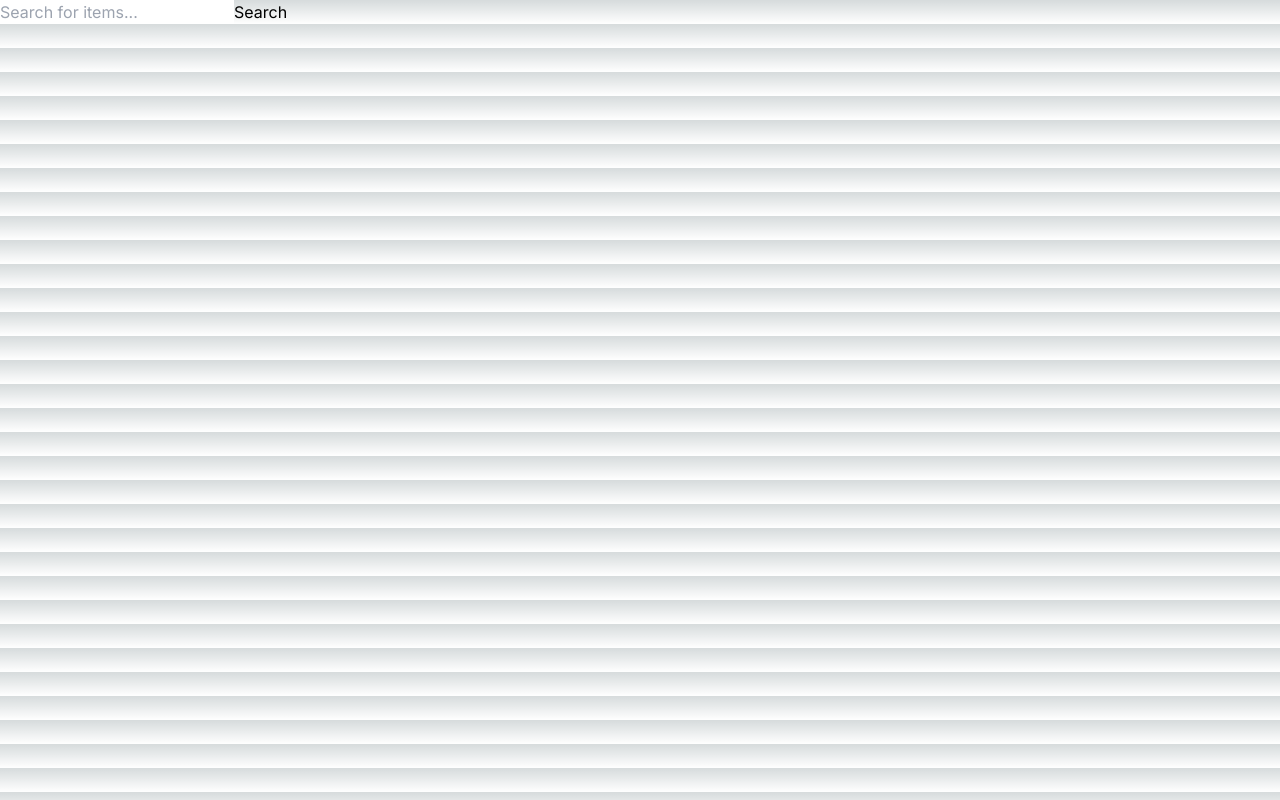
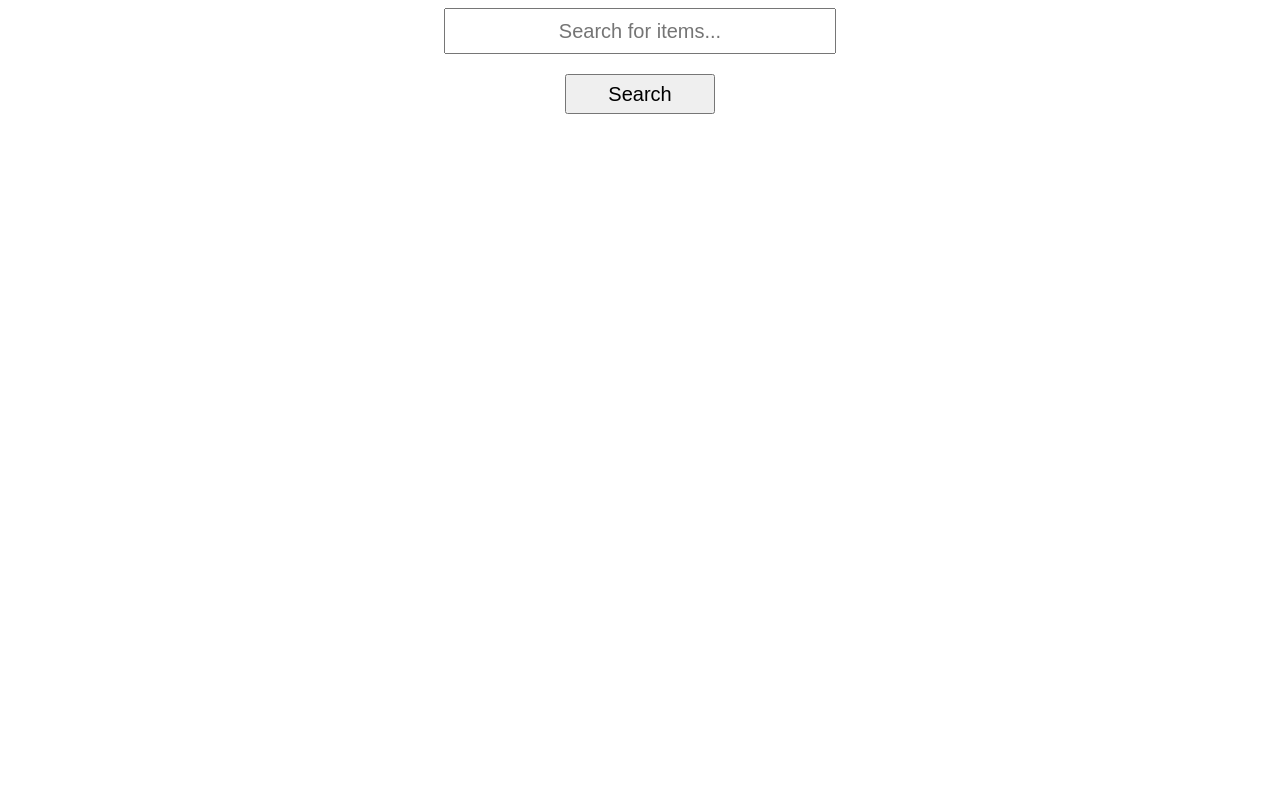
Before and after one commit to yelucie/hackathon-iit-spring-2024, a Next.js app: page / in a window 1280 px wide. Built offline with nearby package versions, Linux system fonts and the light colour scheme.

Commit message:
optimize the UI

```diff
--- a/app/globals.css
+++ b/app/globals.css
@@ -1,33 +1,26 @@
-@tailwind base;
-@tailwind components;
-@tailwind utilities;
-
-:root {
-  --foreground-rgb: 0, 0, 0;
-  --background-start-rgb: 214, 219, 220;
-  --background-end-rgb: 255, 255, 255;
+.search-container {
+    display: flex;
+    justify-content: center;
+    align-items: center;
+    height: 100vh; /* Full height of the viewport */
 }
 
-@media (prefers-color-scheme: dark) {
-  :root {
-    --foreground-rgb: 255, 255, 255;
-    --background-start-rgb: 0, 0, 0;
-    --background-end-rgb: 0, 0, 0;
-  }
+.search-box {
+    display: flex;
+    flex-direction: column;
+    align-items: center;
 }
 
-body {
-  color: rgb(var(--foreground-rgb));
-  background: linear-gradient(
-      to bottom,
-      transparent,
-      rgb(var(--background-end-rgb))
-    )
-    rgb(var(--background-start-rgb));
+input[type="text"] {
+    width: 48vh; /* Larger width */
+    height: 40px; /* Taller input */
+    font-size: 20px; /* Larger text */
+    margin-bottom: 20px; /* Space below the input */
+    text-align: center;
 }
 
-@layer utilities {
-  .text-balance {
-    text-wrap: balance;
-  }
+button {
+    width: 150px; /* Larger width */
+    height: 40px; /* Taller button */
+    font-size: 20px; /* Larger text */
 }
--- a/components/SearchForm.js
+++ b/components/SearchForm.js
@@ -10,7 +10,7 @@ const SearchForm = ({ onSearch }) => {
     };
 
     return (
-        <form onSubmit={handleSubmit}>
+        <form className="search-box" onSubmit={handleSubmit}>
             <input
                 type="text"
                 value={query}
--- a/components/SearchResults.js
+++ b/components/SearchResults.js
@@ -1,19 +1,66 @@
 import Link from 'next/link';
-
 const SearchResults = ({ results }) => {
     return (
+        <>
+            <style jsx>{`
+                ul {
+                    list-style: none;
+                    margin: 0;
+                    padding: 0;
+                    display: flex;
+                    flex-wrap: wrap;
+                    gap: 20px;
+                    justify-content: center;
+                }
+                li {
+                    border: 1px solid #e1e1e1;
+                    border-radius: 10px;
+                    overflow: hidden;
+                    transition: transform 0.2s ease, box-shadow 0.2s ease;
+                    width: calc(33.333% - 20px); /* Three items per row with gap */
+                }
+                li:hover {
+                    transform: translateY(-5px);
+                    box-shadow: 0 4px 6px rgba(0, 0, 0, 0.1);
+                }
+                a {
+                    color: inherit;
+                    text-decoration: none;
+                    display: block;
+                    padding: 16px;
+                }
+                h2 {
+                    margin: 0 0 10px 0;
+                    color: #333;
+                    font-size: 1.2rem;
+                }
+                p {
+                    margin: 0;
+                    color: #666;
+                    font-size: 1rem;
+                }
+                @media (max-width: 768px) {
+                    li {
+                        width: calc(50% - 20px); /* Two items per row on smaller screens */
+                    }
+                }
+                @media (max-width: 480px) {
+                    li {
+                        width: 100%; /* Single column view on very small screens */
+                    }
+                }
+            `}</style>
             <ul>
                 {results.map((item) => (
                     <li key={item.id}>
                         <Link href={`/artwork/${item.id}`}>
-                        <a>
                                 <h2>{item.title}</h2>
+                        </Link>
                         <p>{item.thumbnail.alt_text}</p>
-                        </a>
-                    </Link>
                     </li>
                 ))}
             </ul>
+        </>
     );
 };
 
```
Lines whose indentation alone changed are shown as unchanged.
